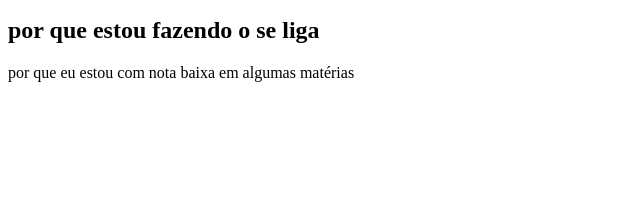
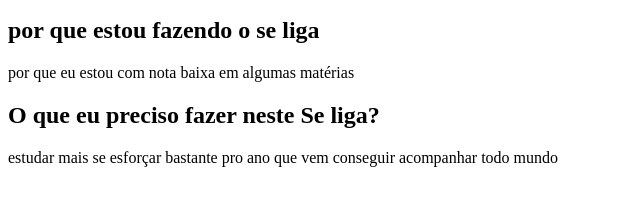
Before and after one commit to ziwertantonio/se-liga, a plain HTML site: page index.html in a window 1280 px wide. Shown: the part 101-306 px from the top of the page, without its empty margins (0-640 px from the left). Drawn offline with Linux system fonts and the light colour scheme.

Commit message:
renato garcia

```diff
--- a/index.html
+++ b/index.html
@@ -8,7 +8,11 @@
 <body>
      <h1> Se liga- Recuperação e + Aprendizagem </h1>
      <p>é um reforço a mais pra você conseguir atingir a nota final</p>
+
      <h2>por que estou fazendo o se liga </h2>
      <P> por que eu estou com nota baixa em algumas matérias</P>
+
+     <h2> O que eu preciso fazer neste Se liga?</h2>
+     <p> estudar mais se esforçar bastante pro ano que vem conseguir acompanhar todo mundo</p>
 </body>
 </html>
```
